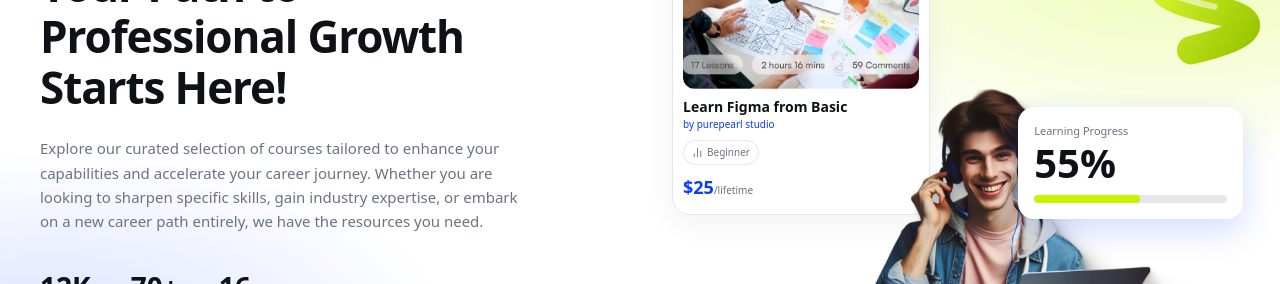
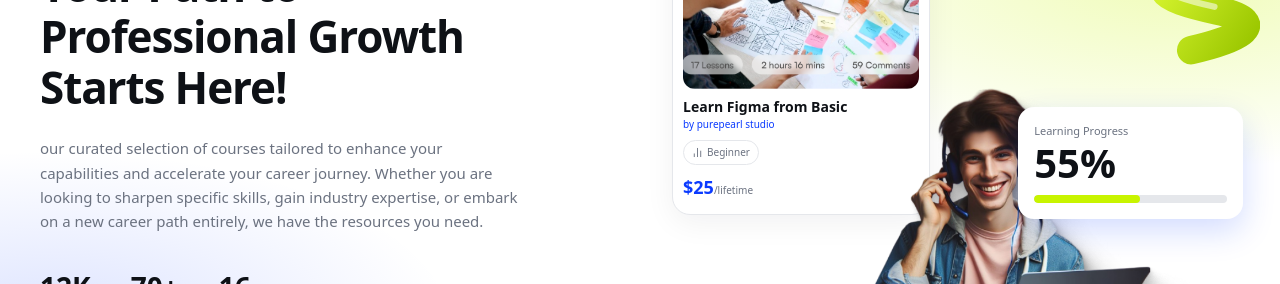
Before and after one commit to md-fahim18/bytespace_assesment, a Next.js app: page / in a window 1280 px wide. Shown: the part 3140-3424 px from the top of the page. Built offline with nearby package versions, Linux system fonts and the light colour scheme.

Commit message:
growth section fixed

```diff
--- a/src/components/GrowthSection.js
+++ b/src/components/GrowthSection.js
@@ -16,7 +16,7 @@ function GrowthRow() {
           Your Path to Professional Growth Starts Here!
         </h2>
         <p className="section-copy mt-6 max-w-[480px]">
-          Explore our curated selection of courses tailored to enhance your capabilities and accelerate your career
+           our curated selection of courses tailored to enhance your capabilities and accelerate your career
           journey. Whether you are looking to sharpen specific skills, gain industry expertise, or embark on a new
           career path entirely, we have the resources you need.
         </p>
```
